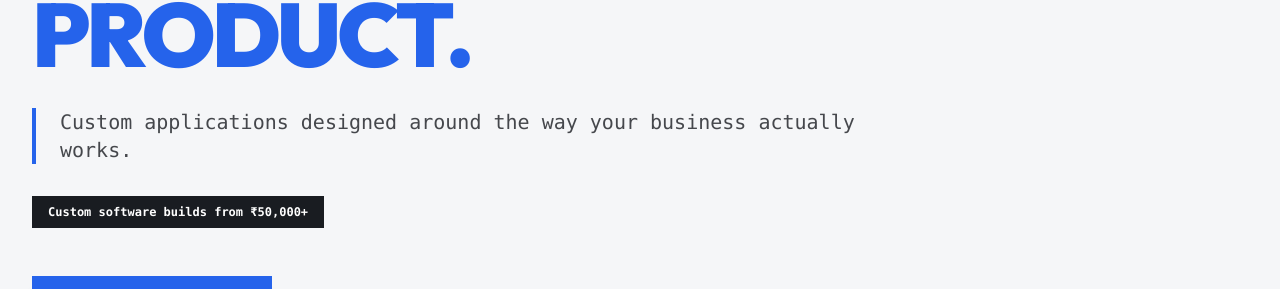
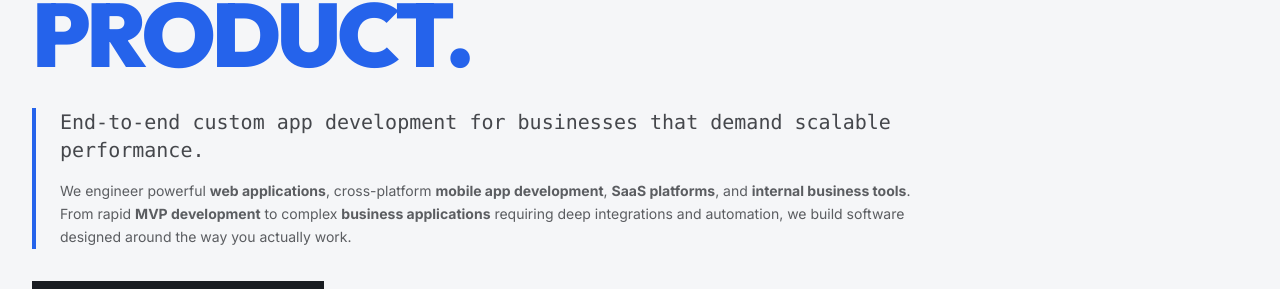
Before and after one commit to badri3012/blazebyte-studio, a Next.js app: page /apps in a window 1280 px wide. Shown: the part 429-718 px from the top of the page. Built offline with nearby package versions, Linux system fonts and the light colour scheme; no server answers.

Commit message:
SEO: Optimize /apps page for search intent alignment

```diff
--- a/src/app/apps/layout.tsx
+++ b/src/app/apps/layout.tsx
@@ -1,14 +1,14 @@
 import type { Metadata } from "next";
 
 export const metadata: Metadata = {
-  title: "Custom Web App Development",
-  description: "Secure, scalable custom web applications, SaaS platforms, and internal business tools built by expert software engineers in Coimbatore.",
+  title: "Mobile & Custom App Development Company in Coimbatore | BlazeByte Studio",
+  description: "Build custom mobile, web and business applications with BlazeByte Studio. Scalable app development for startups, SMEs and growing businesses.",
   alternates: {
     canonical: "https://www.blazebyte.shop/apps"
   },
   openGraph: {
-    title: "Custom Web App Development | BlazeByte Studio",
-    description: "Secure, scalable custom web applications, SaaS platforms, and internal business tools built by expert software engineers in Coimbatore.",
+    title: "Mobile & Custom App Development Company in Coimbatore | BlazeByte Studio",
+    description: "Build custom mobile, web and business applications with BlazeByte Studio. Scalable app development for startups, SMEs and growing businesses.",
     url: "https://www.blazebyte.shop/apps",
   }
 };
--- a/src/app/apps/page.tsx
+++ b/src/app/apps/page.tsx
@@ -32,7 +32,10 @@ export default function AppsServicePage() {
             </h2>
 
             <div className="border-l-4 border-[#2563EB] pl-6 space-y-2 font-mono text-lg sm:text-xl text-[#191C21]/80">
-              <p>Custom applications designed around the way your business actually works.</p>
+              <p>End-to-end custom app development for businesses that demand scalable performance.</p>
+              <p className="text-sm pt-2 text-[#191C21]/70 leading-relaxed font-sans">
+                We engineer powerful <strong>web applications</strong>, cross-platform <strong>mobile app development</strong>, <strong>SaaS platforms</strong>, and <strong>internal business tools</strong>. From rapid <strong>MVP development</strong> to complex <strong>business applications</strong> requiring deep integrations and automation, we build software designed around the way you actually work.
+              </p>
             </div>
 
             <div className="inline-block px-4 py-2 bg-[#191C21] text-[#FFFFFF] font-mono text-xs font-bold">
```
